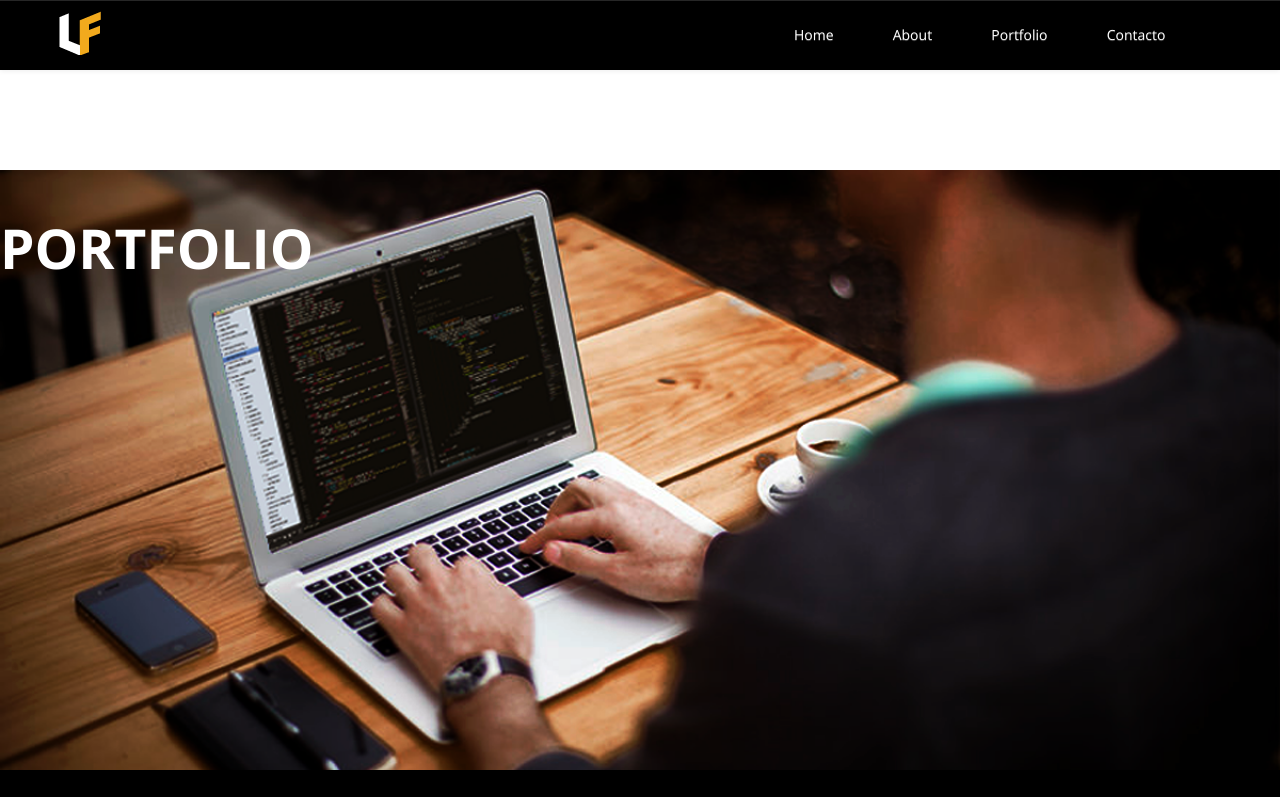
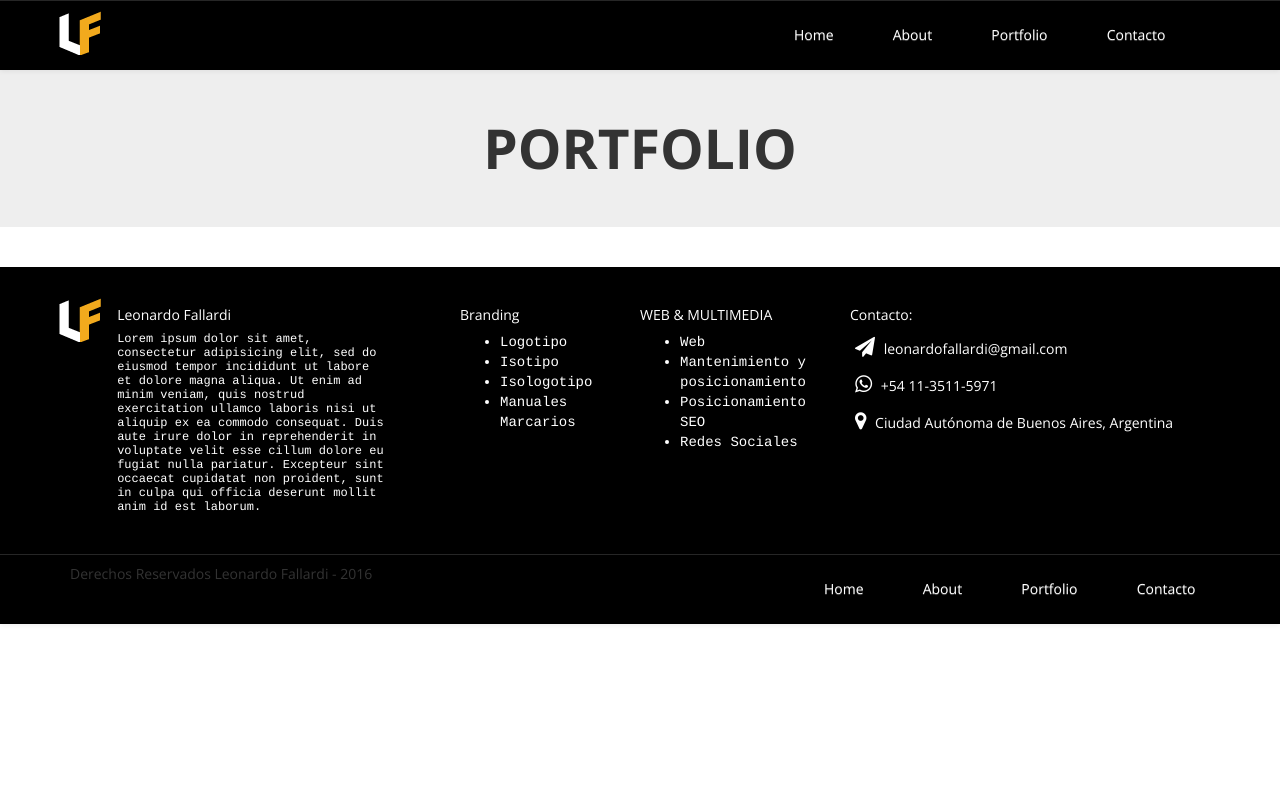
Before and after one commit to lfallardi/portfolio, a plain HTML site: page portfolio.html in a window 1280 px wide. Shown: the top 797 px of the page. Drawn offline with nearby package versions, Linux system fonts and the light colour scheme.

Commit message:
portfolio pag

```diff
--- a/portfolio.html
+++ b/portfolio.html
@@ -19,11 +19,13 @@
 
 	<link rel="stylesheet" href="https://maxcdn.bootstrapcdn.com/font-awesome/4.6.2/css/font-awesome.min.css">
 
+	<link rel="stylesheet" type="text/css" href="http://code.ionicframework.com/ionicons/2.0.1/css/ionicons.min.css">
+
 	<meta name="viewport" content="width=device-width, initial-scale=1">
 
 	<link href='https://fonts.googleapis.com/css?family=Open+Sans:400,300,700' rel='stylesheet' type='text/css'>
 
-	<link rel="stylesheet" type="text/css" href="css/style.css">
+	<link rel="stylesheet" type="text/css" href="css/portfolio.css">
 
 </head>
 <body>
@@ -86,7 +88,11 @@
 
 
 	<section id="portada">
-		<h1 class="jumbotron">PORTFOLIO</h1>
+		<div id="titulo">
+			<h2 class="jumbotron text-center">PORTFOLIO</h2>
+		</div>
+	</section>
+	<section id="galeria">
 	</section>
 
 
--- a/sass/_variables.scss
+++ b/sass/_variables.scss
@@ -2,3 +2,4 @@ $fuente-ppal: 'Open Sans', sans-serif;
 $fuente-sec: courier, sans-serif;
 $color-fondo-ppal: white;
 $backcolor-hover: #31aae2;
+$color-marca: #F2AA1D;
--- /dev/null
+++ b/sass/portfolio.scss
@@ -0,0 +1,21 @@
+@import "variables";
+@import "header";
+@import "footer";
+
+#portada{
+	padding: 0px;
+
+	#titulo{
+		.jumbotron{
+			margin: 0px;
+			font-family: $fuente-ppal;
+			font-weight: 700;
+			font-size: 55px;
+		}
+	}
+}
+
+#galeria{
+	height: 100%;
+	padding: 20px 0px;
+}
```
Also changed, not shown: css/portfolio.css (added), imgs/galeria01.png (added), imgs/galeria02.png (added), imgs/galeria03.png (added), imgs/galeria04.png (added), imgs/galeria05.png (added), imgs/galeria06.png (added), imgs/galeria07.png (added), imgs/galeria08.png (added), imgs/galeria09-reponsive.png (added), imgs/galeria09.png (added), 2 other files.
